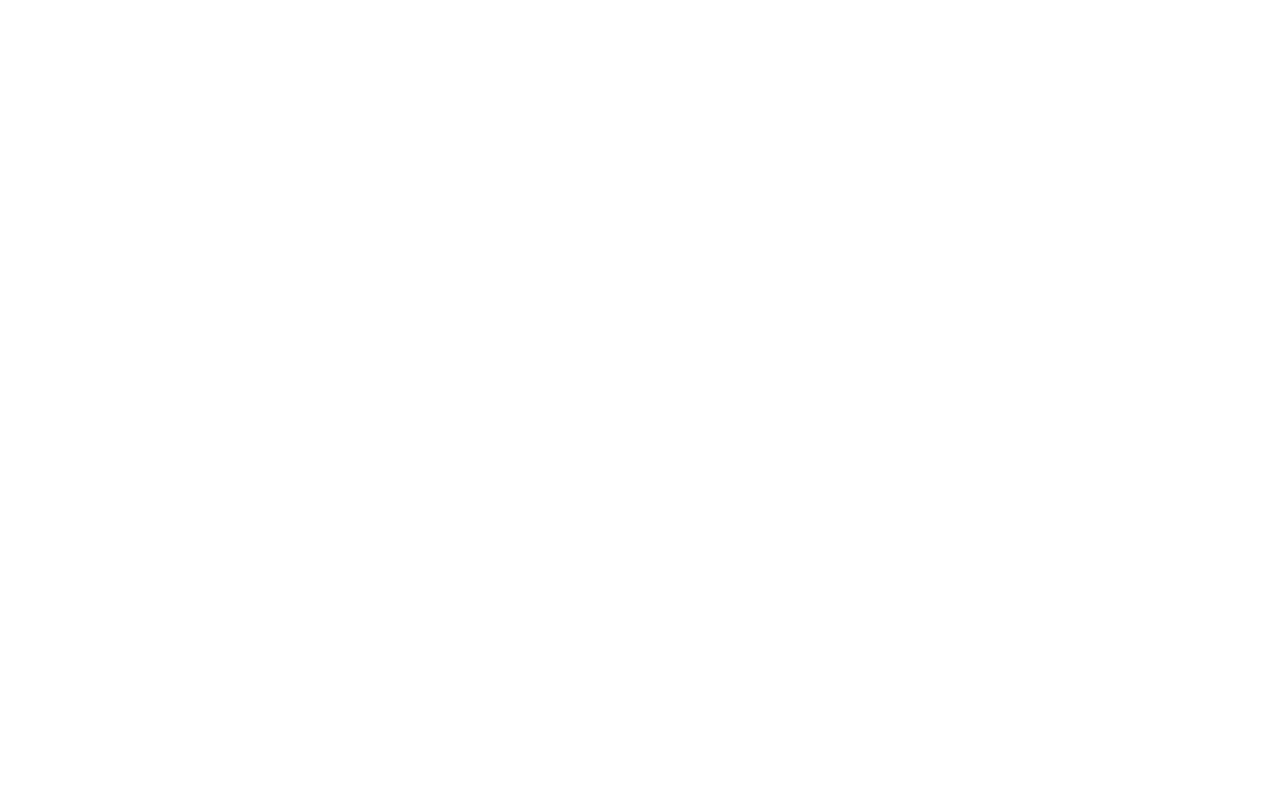
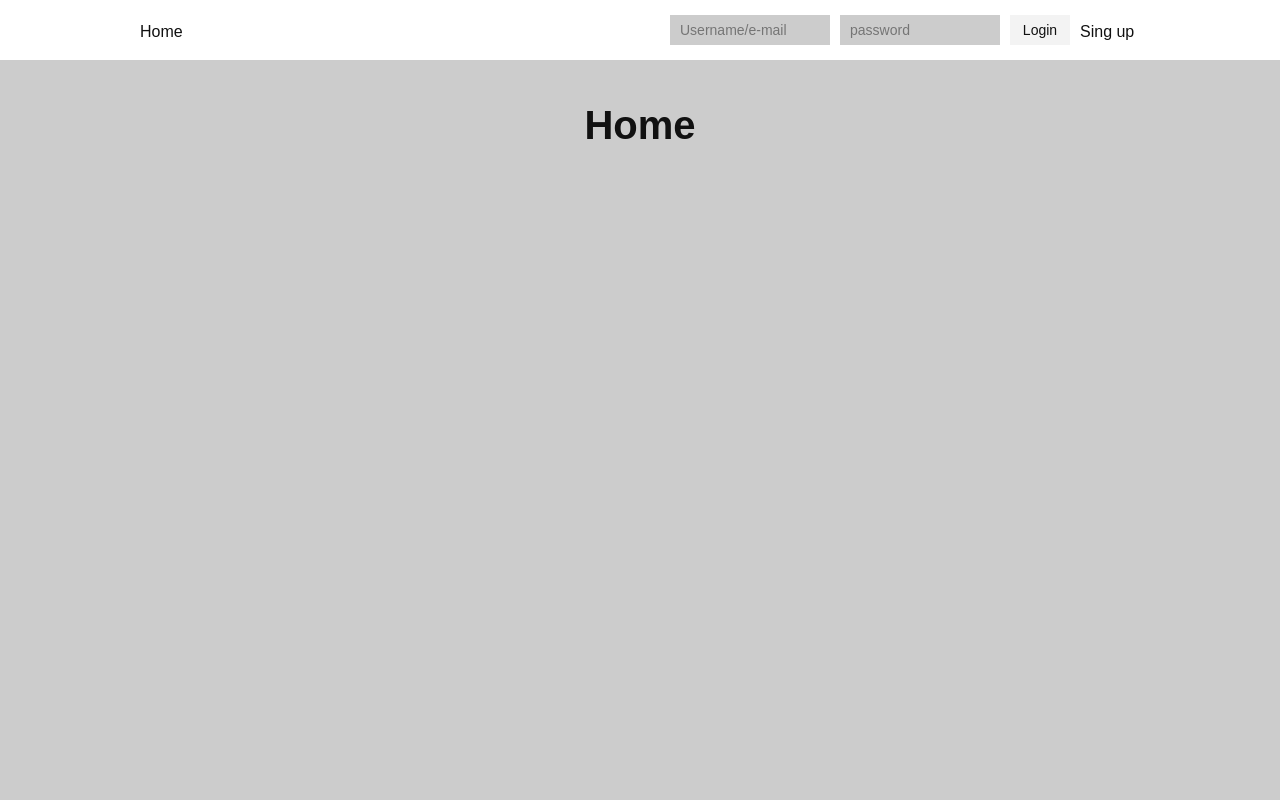
Before and after one commit to smudronja/Login-Sistem, a PHP site: page / in a window 1280 px wide. Before the commit the page is empty. Run offline with PHP 8.4, Linux system fonts and the light colour scheme.

Commit message:
finished first page html and css

```diff
--- a/index.php
+++ b/index.php
@@ -0,0 +1,35 @@
+<!DOCTYPE html>
+<html lang="en">
+<head>
+	<meta charset="UTF-8">
+	<title>login system</title>
+	<link rel="stylesheet" type="text/css" href="style.css">
+</head>
+<body>
+
+	<header id="header" class="">
+		<nav>
+			<div class="main-wrapper">
+				<ul>
+					<li><a href="index.php" title="">Home</a></li>
+				</ul>
+				<div class="nav-login">
+					<form>
+						<input type="text" name="uid" placeholder="Username/e-mail">
+						<input type="password" name="pwd" placeholder="password">
+						<button type="submit" name="submit">Login</button>
+					</form>
+					<a href="signup.php">Sing up</a>
+				</div>
+			</div>
+		</nav>
+	</header><!-- /header -->
+
+	<section class="main-container">
+		<div class="main-wrapper">
+			<h2>Home</h2>
+		</div>
+	</section>
+
+</body>
+</html>
--- a/style.css
+++ b/style.css
@@ -102,3 +102,112 @@ input, select {
 }
 
 /*MY CODE*/
+
+.main-wrapper {
+    margin: 0 auto;
+    width: 1000px;
+}
+
+a {
+    text-decoration: none;
+}
+
+body {
+    background: #ccc;
+}
+
+header nav {
+  width: 100%;
+  height: 60px;
+  background-color: #fff;
+}
+
+header nav {
+  width: 100%;
+  height: 60px;
+  background-color: #fff;
+}
+
+header nav ul {
+    float: left;
+}
+
+header nav ul li {
+    float: left;
+    list-style: none;
+}
+
+header nav ul li a {
+    font-family: arial;
+    font-size: 16px;
+    color: #111;
+    line-height: 63px;
+}
+
+header .nav-login {
+    float: right;
+}
+
+header .nav-login form {
+    float: left;
+    padding-top: 15px;
+}
+
+header .nav-login form input {
+    float: left;
+    width: 140px;
+    height: 30px;
+    padding: 0px 10px;
+    margin-right: 10px;
+    border: none;
+    background-color: #ccc;
+    font-family: arial;
+    font-size: 14px;
+    color: #111;
+    line-height: 30px;
+}
+
+header .nav-login form button {
+    float: left;
+    width: 60px;
+    height: 30px;
+    margin-right: 10px;
+    border: none;
+    background-color: #f3f3f3;
+    font-family: arial;
+    font-size: 14px;
+    color: #111;
+    cursor: pointer;
+}
+
+header .nav-login form button:hover {
+
+    background-color: #ccc;
+
+}
+
+header .nav-login a {
+    display: block;
+    width: 60px;
+    height: 60px;
+    border: none;
+    float: left;
+    background-color: #fff;
+    font-family: arial;
+    font-size: 16px;
+    color: #111;
+    line-height: 63px;
+    cursor: pointer;
+}
+
+.main-container {
+    padding-top: 40px;
+}
+
+.main-container h2 {
+    font-family: arial;
+    font-size: 40px;
+    color: #111;
+    line-height: 50px;
+    text-align: center;
+}
```
